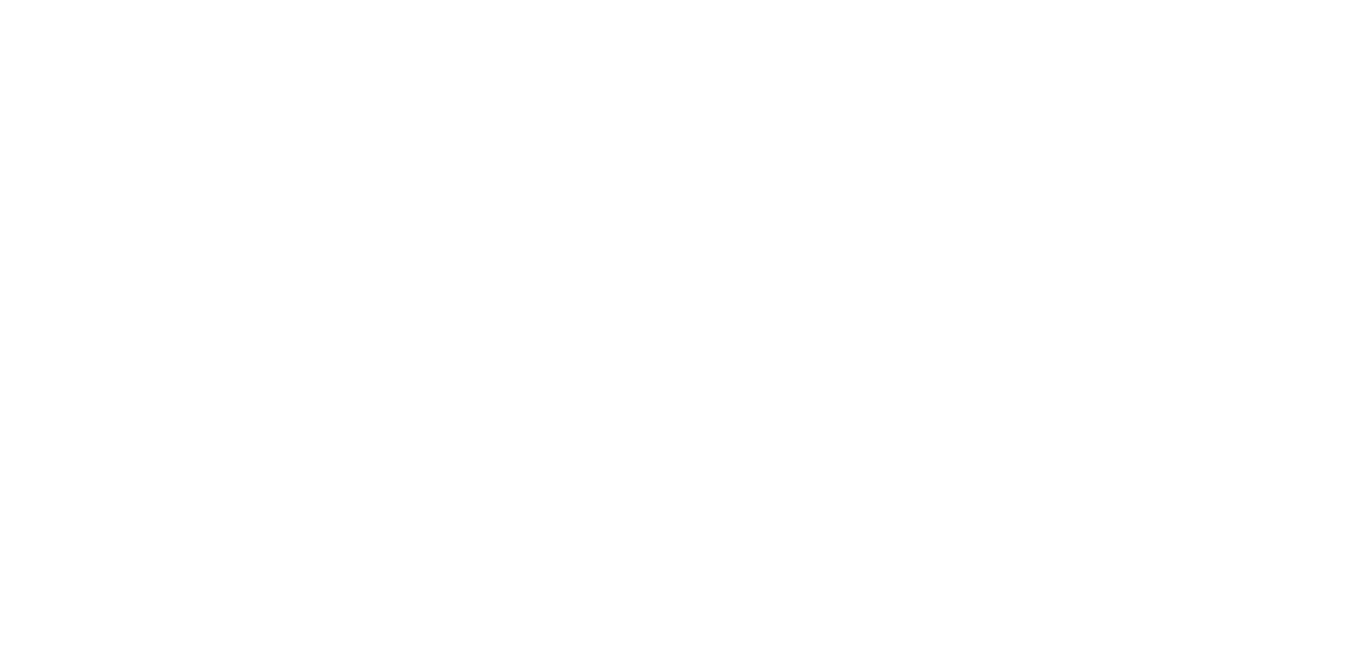
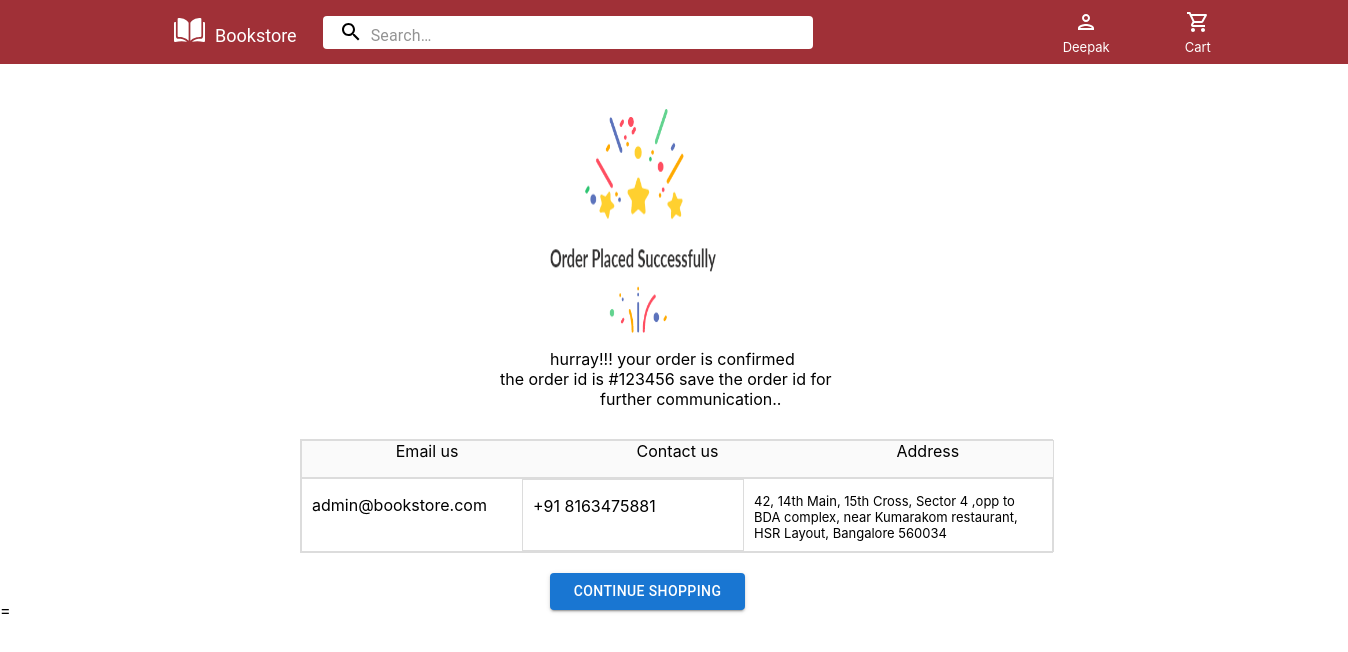
Before and after one commit to LDeepakReddy/BookStore-ReactJs, a React (Create React App) app: page /ordersuccess in a window 1280 px wide. Before the commit this address had no page. Shown: the top 652 px of the page, 1348 px wide, since content can reach past the window. Built offline with nearby package versions, Linux system fonts and the light colour scheme.

Commit message:
Added : address api and order api

```diff
--- a/src/App.js
+++ b/src/App.js
@@ -12,6 +12,7 @@ import Cart from './pages/Cart/Cart';
 import Dashboard from './pages/Dashboard/Dashboard';
 
 import HomePage from './pages/homepage/HomePage';
+import OrderSuccess from './pages/OrderSuccess/OrderSuccess';
 
 
 
@@ -27,11 +28,12 @@ function App() {
           {/* <Route path='/book/:bookId' element={<GetBook />} /> */}
           <Route path='/cart' element={<Cart />} ></Route>
           <Route path='/order' element={<OrderSummery />} ></Route>
+          <Route path='/ordersuccess' element={<OrderSuccess />}></Route>
         </Routes>
       </BrowserRouter>
 
       {/* <ForgotPassword /> */}
-
+=
     </div>
 
 
--- a/src/components/cart/Mycart.jsx
+++ b/src/components/cart/Mycart.jsx
@@ -10,18 +10,69 @@ import './Mycart.css'
 
 import CartService from '../../services/CartService';
 import { useNavigate } from 'react-router-dom';
+import AddressService from '../../services/AddressService';
+import OrderService from '../../services/OrderService';
+
+
+const orderService=new OrderService()
+const cartService = new CartService()
+const addressService = new AddressService()
+
+
 
 function Mycart(props) {
+
+
     const [cartArray, setcartArray] = useState([])
     const [cartId, setCartId] = useState(props.id)
 
     const navigate = useNavigate();
 
-    const cartService = new CartService()
+
 
 
     const [customerDetails, setCustomerDetails] = useState(false)
     const [orderSummery, setOrderSummery] = useState(false)
+
+
+
+    const [customerInputs, setcustomerInputs] = useState({
+        name: "DeepakReddy",
+        phoneNumber: "9182510123",
+        pincode: "",
+        state: "",
+        address: "",
+        city: "",
+        landmark: "",
+        addressType: "",
+    })
+
+
+    const changeState = (event) => {
+        setcustomerInputs(previousValues => {
+            return { ...previousValues, [event.target.name]: event.target.value }
+        })
+    }
+
+    const saveAddress = () => {
+        let data = {
+            "address_type": customerInputs.address_type,
+            "address": customerInputs.address,
+            "city": customerInputs.city,
+            "landmark": customerInputs.landmark,
+            "state": customerInputs.city,
+            "pincode": customerInputs.pincode,
+
+        }
+        addressService.addAddress(data)
+            .then((res) => {
+                console.log(res);
+                setOrderSummery(true)
+            }).catch((err) => {
+                console.log(err);
+            })
+    }
+
 
     const customerDetailsOpen = () => {
         setCustomerDetails(true);
@@ -39,6 +90,8 @@ function Mycart(props) {
         getCartList();
     }, [])
 
+
+
     const getCartList = () => {
         cartService.getAllBooksFromCart()
             .then((response) => {
@@ -50,10 +103,10 @@ function Mycart(props) {
     }
 
     const removeCart = (props) => {
-        console.log(props.id)
+        console.log(props.arrayCart.id)
         let data = {
 
-            'id': props.id
+            'id': props.arrayCart.id
         }
         cartService.deleteBookFromCart(data)
             .then((res) => {
@@ -65,9 +118,9 @@ function Mycart(props) {
     }
 
     const increment = (props) => {
-        console.log(props.id)
+        // console.log(props.arrayCart.id)
         let data = {
-            'id': props.id
+            'id': props.arrayCart.id
         }
 
         cartService.incrementCartQuanitity(data)
@@ -83,7 +136,7 @@ function Mycart(props) {
     const decrement = (props) => {
         let data = {
 
-            'id': props.book.id
+            'id': props.arrayCart.id
         }
 
         cartService.decrementCartQuanitity(data)
@@ -94,6 +147,24 @@ function Mycart(props) {
                 console.log(err);
             })
 
+    }
+
+    const checkout = (props) => {
+        console.log(props.id)
+        let data = {
+
+            'address_id': 1,
+            'name': props.arrayCart.name,
+            'quantity': props.arrayCart.book_quantity
+        }
+        orderService.placeOrder(data)
+            .then((res) => {
+                console.log(res)
+                navigate('/ordersuccess')
+
+            }).catch((err) => {
+                console.log(err);
+            })
     }
 
     return (
@@ -109,8 +180,7 @@ function Mycart(props) {
                     <div className='location'><LocationOnOutlinedIcon className='locationicon' /> <button className='locationbutton' >Use Current Location</button></div>
                 </div>
 
-                {/* {cartArray.length >0 && cartArray.map((cart, index) =>(
-                    <div key={index}> */}
+
 
                 <div className='cartDetails'>
                     <img className='cartimage' src={image}></img>
@@ -127,13 +197,11 @@ function Mycart(props) {
                 <div className='cartQuantity'>
                     <RemoveCircleOutlineRoundedIcon onClick={() => decrement(props)} className='add' />
                     <span className='cartnumber'>{props.arrayCart.book_quantity}</span>
-                    <AddCircleOutlineRoundedIcon onClick={() => increment(props.id)} className='add' />
+                    <AddCircleOutlineRoundedIcon onClick={() => increment(props)} className='add' />
 
                     <span onClick={() => removeCart(props)}>Remove</span>
                 </div>
-                {/*
-                    </div>
-              ) )} */}
+
 
 
                 <div className="placeorderbutton">
@@ -170,6 +238,8 @@ function Mycart(props) {
                             <TextField
                                 id="outlined-multiline-static"
                                 label="Address"
+                                name='address'
+                                onChange={changeState}
                                 style={{ paddingBottom: '20px', paddingRight: '10px', width: '475px' }}
                                 className='textfield-address'
                                 size='small'
@@ -180,6 +250,8 @@ function Mycart(props) {
                         <TextField
                             id="outlined-basic"
                             label="City"
+                            name='city'
+                            onChange={changeState}
                             className='textfields'
                             style={{ paddingBottom: '20px', paddingRight: '10px', width: '240px' }}
                             size='small'
@@ -188,6 +260,8 @@ function Mycart(props) {
                         <TextField
                             id="outlined-basic"
                             label="Landmark"
+                            name='landmark'
+                            onChange={changeState}
 
                             className='textfields'
                             size='small'
@@ -197,6 +271,8 @@ function Mycart(props) {
                             <TextField
                                 id="outlined-basic"
                                 label="State"
+                                name='state'
+                                onChange={changeState}
                                 className='textfields'
                                 style={{ paddingBottom: '20px', paddingRight: '10px', width: '240px' }}
                                 size='small'
@@ -206,6 +282,8 @@ function Mycart(props) {
                             <TextField
                                 id="outlined-basic"
                                 label="PinCode"
+                                name='pincode'
+                                onChange={changeState}
                                 className='textfields'
                                 size='small'
                                 variant="outlined"
@@ -220,9 +298,14 @@ function Mycart(props) {
                                     name="row-radio-buttons-group"
 
                                 >
-                                    <FormControlLabel className='radiofont' value="Home" control={<Radio />} label="Home" />
-                                    <FormControlLabel className='radiofont' value="Work" control={<Radio />} label="Work" />
-                                    <FormControlLabel className='radiofont' value="Other" control={<Radio />} label="Other" />
+                                    <FormControlLabel className='radiofont' name='address_type'
+                                        onChange={changeState} value="Home" control={<Radio />} label="Home" />
+
+                                    <FormControlLabel className='radiofont' name='address_type'
+                                        onChange={changeState} value="Work" control={<Radio />} label="Work" />
+
+                                    <FormControlLabel className='radiofont' name='address_type'
+                                        onChange={changeState} value="Other" control={<Radio />} label="Other" />
                                 </RadioGroup>
                             </FormControl>
                         </div>
@@ -267,7 +350,7 @@ function Mycart(props) {
 
 
 
-                            <div className="continuebutton">
+                            <div className="continuebutton" onClick={() => checkout(props)} >
                                 <Button className="continuebutton" style={{
                                     width: '150px',
                                     height: '35px',
@@ -286,13 +369,6 @@ function Mycart(props) {
                     </div>
             }
 
-
-
-
-
-
-
-
         </>
 
     );
--- /dev/null
+++ b/src/pages/OrderSuccess/OrderSuccess.css
@@ -0,0 +1,145 @@
+.orderSuccess-container{
+
+    width: 1300px;
+    height: 600px;
+    display: flex;
+    flex-direction: column;
+    /* gap: 1rem; */
+
+}
+
+.orderSuccess-image{
+    width: 170px;
+    height: 224px;
+    position: relative;
+    left: 550px;
+}
+
+.orderSuccess-image-img{
+    width: 169px;
+    height: 224px;
+}
+
+.orderSuccess-text{
+
+    height: 66px;
+    width: 354px;
+    position: relative;
+    left: 500px;
+}
+
+.orderSuccess-textData{
+
+}
+
+.text-firstline{
+    position: relative;
+    left: 50px;
+}
+
+.text-thirdline{
+    position: relative;
+    left: 100px;
+}
+
+.table{
+    border: 1px solid #DCDCDC;
+    width: 751px;
+    height: 112px;
+    position: relative;
+    left: 300px;
+    display: flex;
+    flex-direction: column;
+    margin-top: 40px;
+    margin-bottom: 20px;
+}
+
+.column-name{
+    border: 1px solid #DCDCDC;
+    width: 751px;
+    height: 42px;
+    display: flex;
+    flex-direction: row;
+    justify-content: space-between;
+    align-items: center;
+    background: #FAFAFA 0% 0% no-repeat padding-box;
+
+
+}
+
+.first-column{
+    width: 33.33%;
+    height: 100%;
+    display: flex;
+    justify-content: center;
+}
+
+.second-column{
+    width: 33.33%;
+    height: 100%;
+    display: flex;
+    justify-content: center;
+}
+
+.third-column{
+    width: 33.33%;
+    height: 100%;
+    display: flex;
+    justify-content: center;
+}
+
+.column-data{
+    border: 1px solid #DCDCDC;
+    width: 100%;
+    height: 75%;
+    display: flex;
+    flex-direction: row;
+    align-items: center;
+}
+
+.first-column-data{
+
+    width: 220px;
+    height: 70px;
+    position: relative;
+    top: 15px;
+    left: 10px;
+}
+
+.second-column-data{
+    border: 1px solid #DCDCDC;
+    width: 220px;
+    height: 70px;
+
+}
+
+.third-column-data{
+
+    width: 270px;
+    height: 70px;
+    position: relative;
+
+    left: 10px;
+}
+
+.mobileNumber{
+    position: relative;
+
+    left: 10px;
+}
+
+.address{
+    font-size: small;
+}
+
+.continueShopping{
+    width: 15%;
+    height: 50px;
+    position: relative;
+    left: 550px;
+}
+
+.continueShopping-btn{
+    width: 100%;
+    height: 100%;
+}
--- /dev/null
+++ b/src/pages/OrderSuccess/OrderSuccess.jsx
@@ -0,0 +1,53 @@
+import { Button } from '@mui/material';
+import React from 'react';
+import { Link, useNavigate } from 'react-router-dom';
+import Header from '../../components/header/Header';
+import image from '../../images/Orderplacedsuccessfully.png'
+import './OrderSuccess.css'
+
+function OrderSuccess(props) {
+    const navigate = useNavigate();
+
+    const goToDashBoard=()=>{
+        navigate('/dashboard')
+    }
+
+
+
+    return (
+        <div className='orderSuccess-container'>
+            <Header />
+            <div className="orderSuccess-image">
+                <img src={image} alt="" className='orderSuccess-image-img' />
+            </div>
+            <div className="orderSuccess-text">
+                <p className='orderSuccess-textData'><span className='text-firstline'>hurray!!! your order is confirmed</span><br /> the order id is #123456 save the order id for <br /><span className='text-thirdline'>further communication..</span></p>
+            </div>
+            <div className="table">
+                <div className="column-name">
+                    <div className='first-column'>Email us</div>
+                    <div className='second-column'>Contact us</div>
+                    <div className='third-column'>Address</div>
+                </div>
+                <div className="column-data">
+                    <div className='first-column-data'>admin@bookstore.com</div>
+                    <div className='second-column-data'><p className='mobileNumber'>+91 8163475881</p></div>
+                    <div className='third-column-data'><p className='address'>42, 14th Main, 15th Cross, Sector 4 ,opp to BDA complex, near Kumarakom restaurant,
+                        HSR Layout, Bangalore 560034</p></div>
+                </div>
+            </div>
+
+            <div className="continueShopping">
+
+                    <Button onClick={goToDashBoard} variant="contained" className='continueShopping-btn' >Continue Shopping</Button>
+
+
+
+
+            </div>
+        </div>
+    )
+
+}
+
+export default OrderSuccess;
--- /dev/null
+++ b/src/services/AddressService.js
@@ -0,0 +1,26 @@
+import AxiosService from "./AxiosService";
+
+const axiosService = new AxiosService();
+
+let baseURL = 'http://127.0.0.1:8000/api';
+
+// function header(){
+//     getToken =  'Bearer' + " " + localStorage.getItem('token')
+//     return getToken;
+// }
+
+const header = {
+    headers: {
+        Authorization: 'Bearer' + " " + localStorage.getItem('token')
+    }
+}
+
+class AddressService {
+    addAddress(data) {
+
+        return axiosService.post(`${baseURL}/addAddress`,data, header)
+    }
+
+
+}
+export default AddressService ;
--- /dev/null
+++ b/src/services/OrderService.js
@@ -0,0 +1,21 @@
+import AxiosService from "./AxiosService";
+
+const axiosService = new AxiosService();
+
+let baseURL = 'http://127.0.0.1:8000/api';
+
+const header = {
+    headers: {
+        Authorization: 'Bearer' + " " + localStorage.getItem('token')
+    }
+}
+
+class OrderService {
+    placeOrder(data) {
+        return axiosService.post(`${baseURL}/placeorder`, data, header);
+    }
+}
+
+
+
+export default OrderService;
```
Also changed, not shown: src/components/Wishlist/GetWishlist.jsx (added, +11 -0 lines), src/services/CartService.js (+7 -2 lines), src/components/Wishlist/GetWishlist.css (added), src/images/Orderplacedsuccessfully.png (added).
